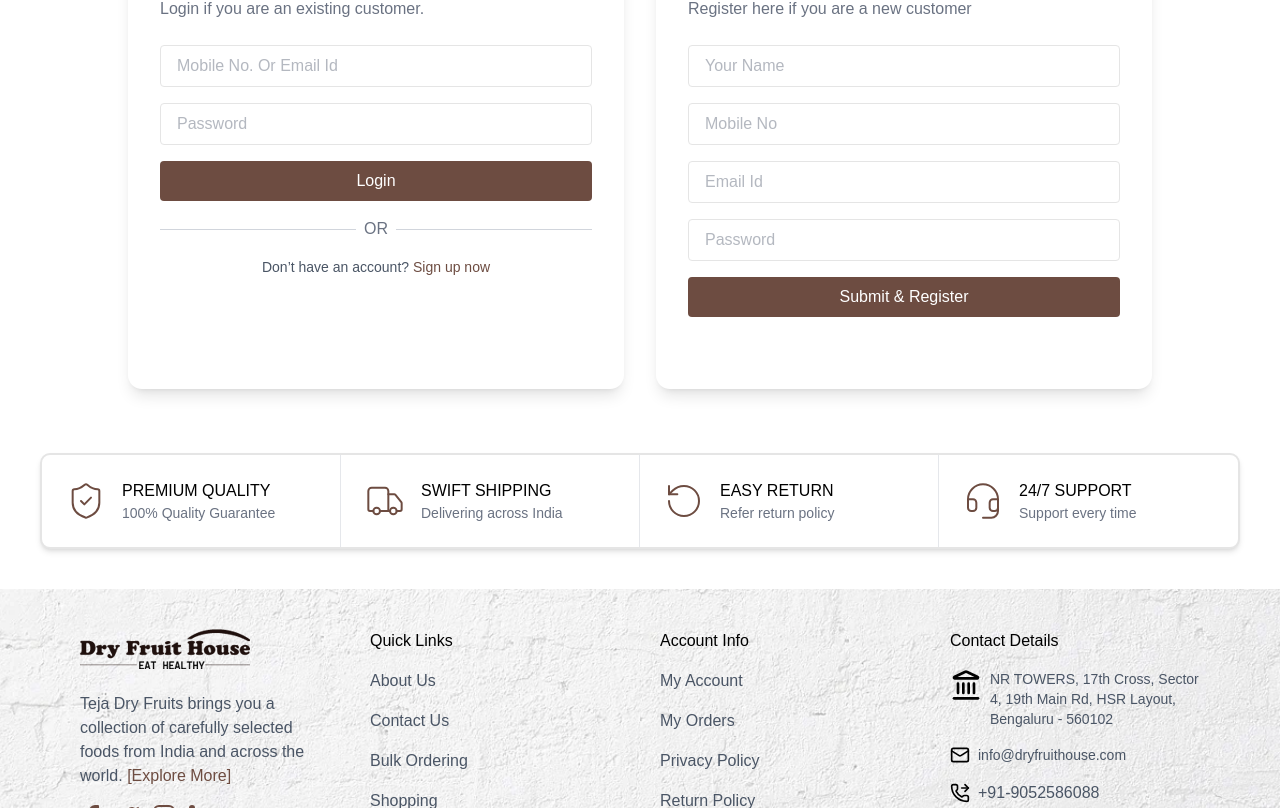
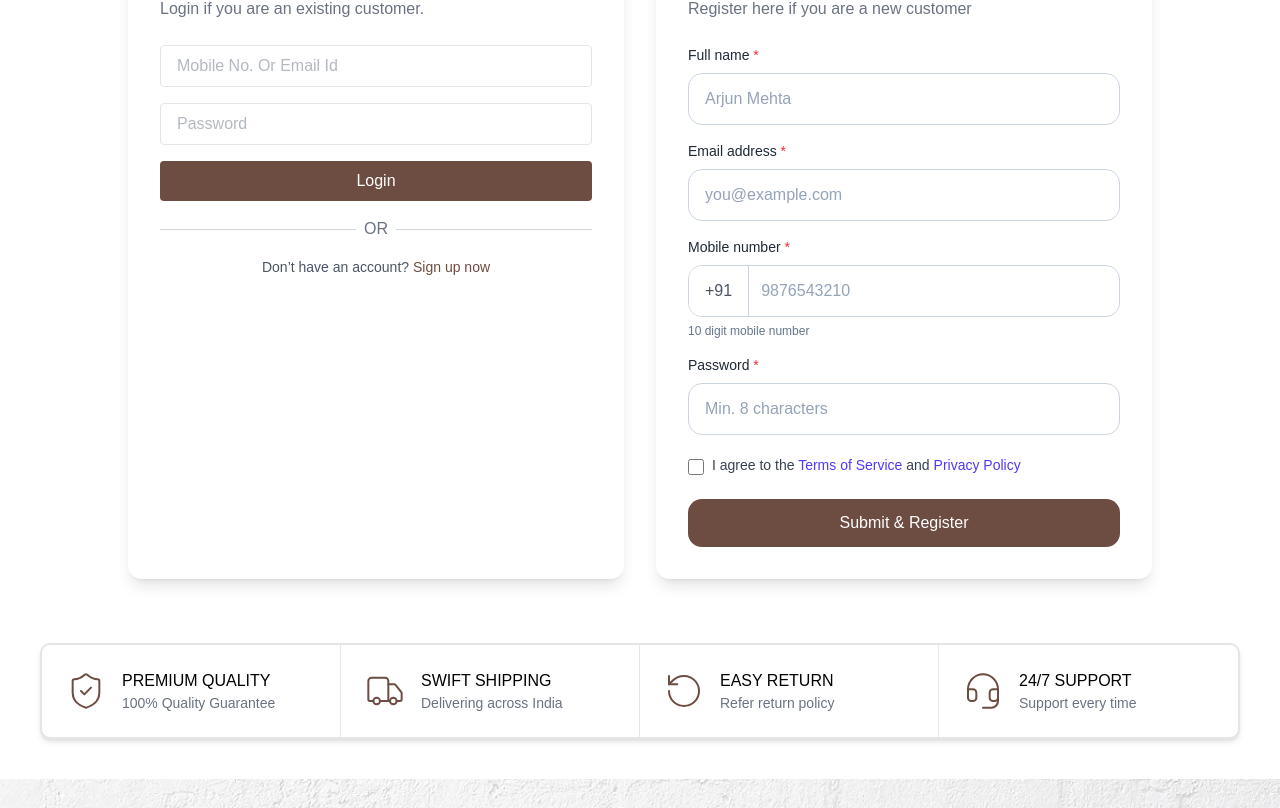
Before and after one commit to Bellam-Tejasri/Dryfruits-Ecommerce, a Next.js app: page /account in a window 1280 px wide. Shown: the part 312-1120 px from the top of the page. Built offline with nearby package versions, Linux system fonts and the light colour scheme.

Commit message:
Update ecommerce pages and components

```diff
--- a/page.tsx
+++ b/page.tsx
@@ -47,7 +47,7 @@ export default function ContactPage() {
               <Phone className="w-8 h-8 mt-1 mr-4 text-white" />
               <div>
                 <p className="font-semibold">Reach us on call/whatsapp</p>
-                <p className="mt-1 text-gray-200 hover:text-black">+91-7483600212</p>
+                <p className="mt-1 text-gray-200 hover:text-black">+91-9948025904</p>
               </div>
             </div>
 
@@ -55,18 +55,18 @@ export default function ContactPage() {
               <Mail className="w-6 h-6 mt-12 mr-4 text-white" />
               <div>
                 <p className="font-semibold text-xl">Email Address</p>
-                <p className="mt-5 text-gray-200 hover:text-black">info@dryfruithouse.com</p>
+                <p className="mt-5 text-gray-200 hover:text-black">tejadryfruits@gmail.com</p>
               </div>
             </div>
 
             <div className="flex px-5 items-start ">
               <MapPin className="w-6 h-6 mt-15 mr-4 text-white" />
               <div>
-                <p className="font-semibold mt-4 text-xl">Office Location</p>
+                <p className="font-semibold mt-4 text-xl">Store Location</p>
                 <p className="text-gray-200 mt-4">
-                  NR Tower, 17th Cross, Sector 4,<br />
-                  19th Main Road, HSR Layout,<br />
-                  Bengaluru, Karnataka 560102
+                  Beside Sangam Dairy,<br />
+                  Opp SBI Bank, Parchur road,<br />
+                  Inkollu, Andhra Pradesh 523167
                 </p>
               </div>
             </div>
--- a/src/app/collections/[slug]/page.tsx
+++ b/src/app/collections/[slug]/page.tsx
@@ -277,7 +277,7 @@ export default function CategoryPage({ params: paramsPromise }: { params: Promis
                   </>
                 ) : (
                   <a
-                    href="https://wa.me/9052586088"
+                    href="https://wa.me/9948025904"
                     target="_blank"
                     rel="noopener noreferrer"
                     className="bg-[#6D4C41] text-white text-sm py-1.5 px-3 rounded hover:bg-black transition flex items-center gap-2"
--- a/src/app/components/Account.tsx
+++ b/src/app/components/Account.tsx
@@ -47,7 +47,12 @@ export default function AccountPage() {
     e.preventDefault();
     setRegisterError("");
 
-    if (!registerData.name || !registerData.email || !registerData.password) {
+    if (
+      !registerData.name ||
+      !registerData.mobile ||
+      !registerData.email ||
+      !registerData.password
+    ) {
       setRegisterError("Please fill all required fields");
       return;
     }
@@ -131,58 +136,147 @@ export default function AccountPage() {
 
           {/* Register Form */}
         <div className="bg-white p-5 sm:p-8 rounded-xl shadow-lg">
-            <h2 className="text-xl sm:text-2xl font-semibold text-black mb-2">Create an Account</h2>
+          <h2 className="text-xl sm:text-2xl font-semibold text-black mb-2">
+            Create an Account
+          </h2>
+
           <p className="text-gray-500 mb-6">
             Register here if you are a new customer
           </p>
+
           {registerError && (
             <div className="mb-4 p-3 bg-red-100 text-red-700 rounded text-sm">
               {registerError}
             </div>
           )}
-            <form onSubmit={handleRegister} className="space-y-4 text-gray-500">
+
+          <form onSubmit={handleRegister} className="space-y-4">
+
+            {/* Full Name */}
+            <div>
+              <label className="block text-sm font-medium text-[#1f2937] mb-2">
+                Full name <span className="text-red-500">*</span>
+              </label>
+
               <input
                 type="text"
-                placeholder="Your Name"
+                placeholder="Arjun Mehta"
                 value={registerData.name}
                 onChange={(e) =>
-                  setRegisterData({ ...registerData, name: e.target.value })
+                  setRegisterData({
+                    ...registerData,
+                    name: e.target.value,
+                  })
                 }
-                className="w-full border rounded px-4 py-2 focus:outline-none focus:ring focus:ring-[#6D4C41]/40"
+                className="w-full h-13 px-4 border border-[#cbd5e1] rounded-xl text-gray-700 placeholder:text-[#94a3b8] focus:outline-none focus:border-[#6D4C41] focus:ring-1 focus:ring-[#6D4C41]/30"
               />
+            </div>
+
+            {/* Email */}
+            <div>
+              <label className="block text-sm font-medium text-[#1f2937] mb-2">
+                Email address <span className="text-red-500">*</span>
+              </label>
+
               <input
-                type="text"
-                placeholder="Mobile No"
+                type="email"
+                placeholder="you@example.com"
+                value={registerData.email}
+                onChange={(e) =>
+                  setRegisterData({
+                    ...registerData,
+                    email: e.target.value,
+                  })
+                }
+                className="w-full h-13 px-4 border border-[#cbd5e1] rounded-xl text-gray-700 placeholder:text-[#94a3b8] focus:outline-none focus:border-[#6D4C41] focus:ring-1 focus:ring-[#6D4C41]/30"
+              />
+            </div>
+
+            {/* Mobile Number */}
+            <div>
+              <label className="block text-sm font-medium text-[#1f2937] mb-2">
+                Mobile number <span className="text-red-500">*</span>
+              </label>
+
+              <div className="flex w-full h-13 border border-[#cbd5e1] rounded-xl overflow-hidden focus-within:border-[#6D4C41] focus-within:ring-1 focus-within:ring-[#6D4C41]/30">
+
+                {/* Country Code */}
+                <div className="flex items-center px-4 text-gray-600 border-r border-[#cbd5e1] bg-white">
+                  +91
+                </div>
+
+                {/* Mobile Input */}
+                <input
+                  type="tel"
+                  placeholder="9876543210"
+                  maxLength={10}
                   value={registerData.mobile}
                   onChange={(e) =>
-                  setRegisterData({ ...registerData, mobile: e.target.value })
+                    setRegisterData({
+                      ...registerData,
+                      mobile: e.target.value.replace(/\D/g, ""),
+                    })
                   }
-                className="w-full border rounded px-4 py-2 focus:outline-none focus:ring focus:ring-[#6D4C41]/40"
+                  className="flex-1 px-3 text-gray-700 placeholder:text-[#94a3b8] focus:outline-none"
                 />
-              <input
-                type="email"
-                placeholder="Email Id"
-                value={registerData.email}
-                onChange={(e) =>
-                  setRegisterData({ ...registerData, email: e.target.value })
-                }
-                className="w-full border rounded px-4 py-2 focus:outline-none focus:ring focus:ring-[#6D4C41]/40"
-              />
+              </div>
+
+              <p className="mt-1.5 text-xs text-[#64748b]">
+                10 digit mobile number
+              </p>
+            </div>
+
+            {/* Password */}
+            <div>
+              <label className="block text-sm font-medium text-[#1f2937] mb-2">
+                Password <span className="text-red-500">*</span>
+              </label>
+
               <input
                 type="password"
-                placeholder="Password"
+                placeholder="Min. 8 characters"
                 value={registerData.password}
                 onChange={(e) =>
-                  setRegisterData({ ...registerData, password: e.target.value })
+                  setRegisterData({
+                    ...registerData,
+                    password: e.target.value,
+                  })
                 }
-                className="w-full border rounded px-4 py-2 focus:outline-none focus:ring focus:ring-[#6D4C41]/40"
+                className="w-full h-13 px-4 border border-[#cbd5e1] rounded-xl text-gray-700 placeholder:text-[#94a3b8] focus:outline-none focus:border-[#6D4C41] focus:ring-1 focus:ring-[#6D4C41]/30"
               />
+            </div>
+
+            {/* Terms & Conditions */}
+            <div className="flex items-start gap-2 pt-1">
+              <input
+                type="checkbox"
+                id="terms"
+                className="mt-1 w-4 h-4 accent-[#6D4C41]"
+              />
+
+              <label
+                htmlFor="terms"
+                className="text-sm text-gray-700 leading-5"
+              >
+                I agree to the{" "}
+                <span className="text-indigo-600 cursor-pointer">
+                  Terms of Service
+                </span>{" "}
+                and{" "}
+                <span className="text-indigo-600 cursor-pointer">
+                  Privacy Policy
+                </span>
+              </label>
+            </div>
+
+            {/* Submit Button */}
             <button
               type="submit"
-                className="w-full bg-[#6D4C41] text-white py-2 rounded hover:bg-black transition mb-10"
+              className="w-full bg-[#6D4C41] text-white py-3 rounded-xl hover:bg-black transition mt-2"
             >
               Submit & Register
             </button>
+
           </form>
         </div>
         </div>
--- a/src/app/components/Contact.tsx
+++ b/src/app/components/Contact.tsx
@@ -35,7 +35,7 @@ export default function ContactPage() {
               <Phone className="w-6 h-6 mt-1 mr-4 text-white flex-shrink-0" />
               <div>
                 <p className="font-semibold">Reach us on call/whatsapp</p>
-                <p className="mt-1 text-gray-200 hover:text-black">+91-9052586088</p>
+                <p className="mt-1 text-gray-200 hover:text-black">+91-9948025904</p>
               </div>
             </div>
 
@@ -43,18 +43,18 @@ export default function ContactPage() {
               <Mail className="w-6 h-6 mt-1 mr-4 text-white flex-shrink-0" />
               <div>
                 <p className="font-semibold text-lg md:text-xl">Email Address</p>
-                <p className="mt-1 text-gray-200 hover:text-black">info@dryfruithouse.com</p>
+                <p className="mt-1 text-gray-200 hover:text-black">tejadryfruits@gmail.com</p>
               </div>
             </div>
 
             <div className="flex mt-5 items-start">
               <MapPin className="w-6 h-6 mt-1 mr-4 text-white flex-shrink-0" />
               <div>
-                <p className="font-semibold text-lg md:text-xl">Office Location</p>
-                <p className="text-gray-200 mt-2">
-                  NR Tower, 17th Cross, Sector 4,<br />
-                  19th Main Road, HSR Layout,<br />
-                  Bengaluru, Karnataka 560102
+                <p className="font-semibold mt-4 text-xl">Store Location</p>
+                <p className="text-gray-200 mt-4">
+                  Beside Sangam Dairy,<br />
+                  Opp SBI Bank, Parchur road,<br />
+                  Inkollu, Andhra Pradesh 523167
                 </p>
               </div>
             </div>
--- a/src/app/components/Footer.tsx
+++ b/src/app/components/Footer.tsx
@@ -94,19 +94,21 @@ const Footer: React.FC = () => {
             <li className="flex flex-col sm:flex-row items-start gap-2">
               <Landmark className="w-8 h-8 text-black mt-1 sm:mt-0 flex-shrink-0" />
               <span className='text-sm'>
-                NR TOWERS, 17th Cross, Sector 4, 19th Main Rd, HSR Layout, Bengaluru - 560102
+                Beside Sangam Dairy,<br />
+                  Opp SBI Bank, Parchur road,<br />
+                  Inkollu, Andhra Pradesh 523167
               </span>
             </li>
             <li className="flex items-center gap-2">
               <Mail className="w-5 h-5 text-black flex-shrink-0" />
-              <a href="mailto:info@dryfruithouse.com" className='text-sm'>
-                info@dryfruithouse.com
+              <a href="mailto:tejadryfruits@gmail.com" className='text-sm'>
+                tejadryfruits@gmail.com
               </a>
             </li>
             <li className="flex items-center gap-2">
               <PhoneForwarded className="w-5 h-5 text-black flex-shrink-0" />
-              <a href="tel:+91-9052586088">
-                +91-9052586088
+              <a href="tel:+91-9948025904">
+                +91-9948025904
               </a>
             </li>
           </ul>
--- a/src/app/components/Header.tsx
+++ b/src/app/components/Header.tsx
@@ -29,11 +29,11 @@ const Header: React.FC = () => {
           <div className="flex items-center gap-5 text-gray-300 font-extralight">
             <span className="flex items-center gap-1">
               <Smartphone className="w-5 h-5 text-white" />
-              +91-7483600212
+              +91-9948025904
             </span>
             <span className="flex items-center gap-1">
               <Mail className="w-5 h-5 text-white" />
-              info@dryfruithouse.com
+              tejadryfruits@gmail.com
             </span>
           </div>
 
--- a/src/app/components/Wishlist.tsx
+++ b/src/app/components/Wishlist.tsx
@@ -181,7 +181,7 @@ export default function WishlistPage() {
                   </Link>
                 ) : (
                   <a
-                    href="https://wa.me/9052586088"
+                    href="https://wa.me/9948025904"
                     target="_blank"
                     rel="noopener noreferrer"
                     className="bg-[#6D4C41] text-white mt-2 text-sm py-1 px-3 w-45 h-8 rounded hover:bg-black transition flex items-center gap-2"
```
Lines whose indentation alone changed are shown as unchanged.
